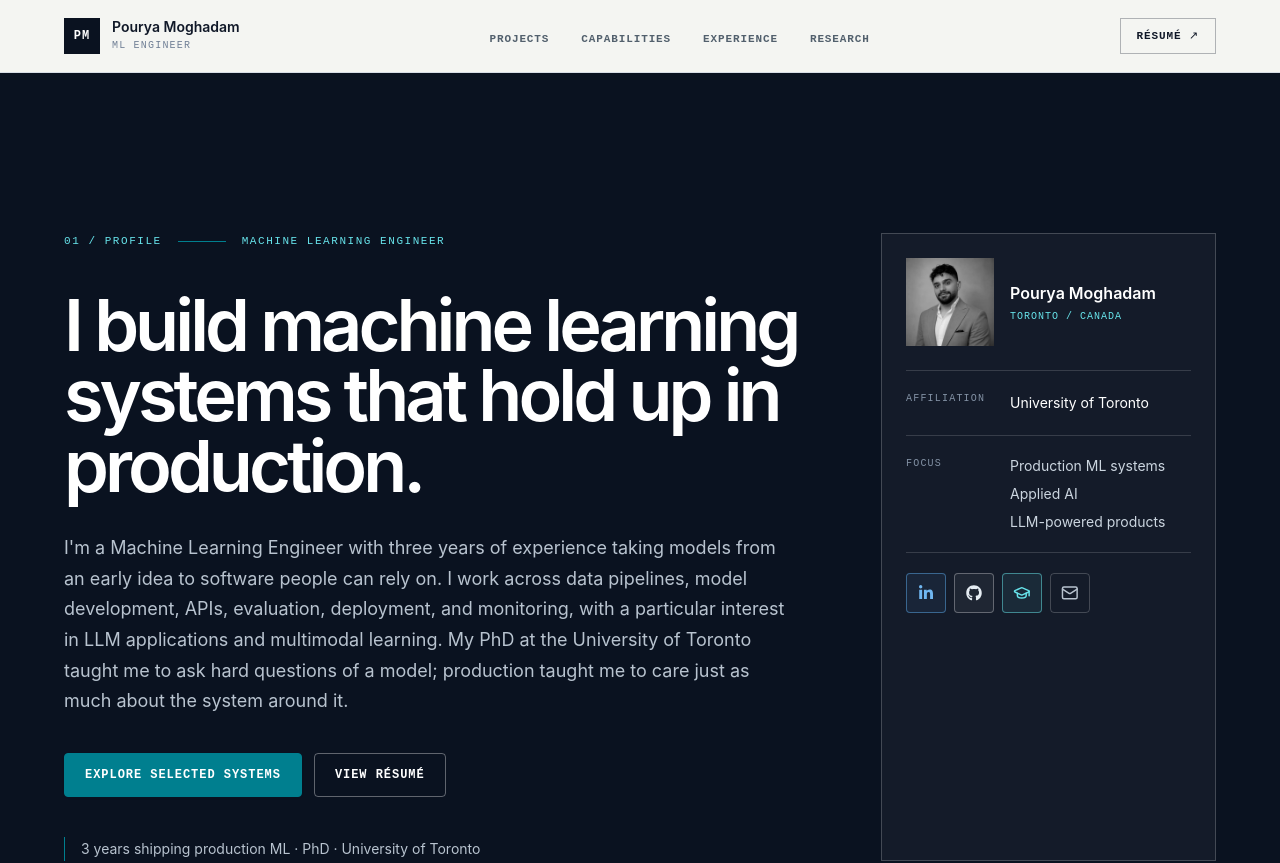
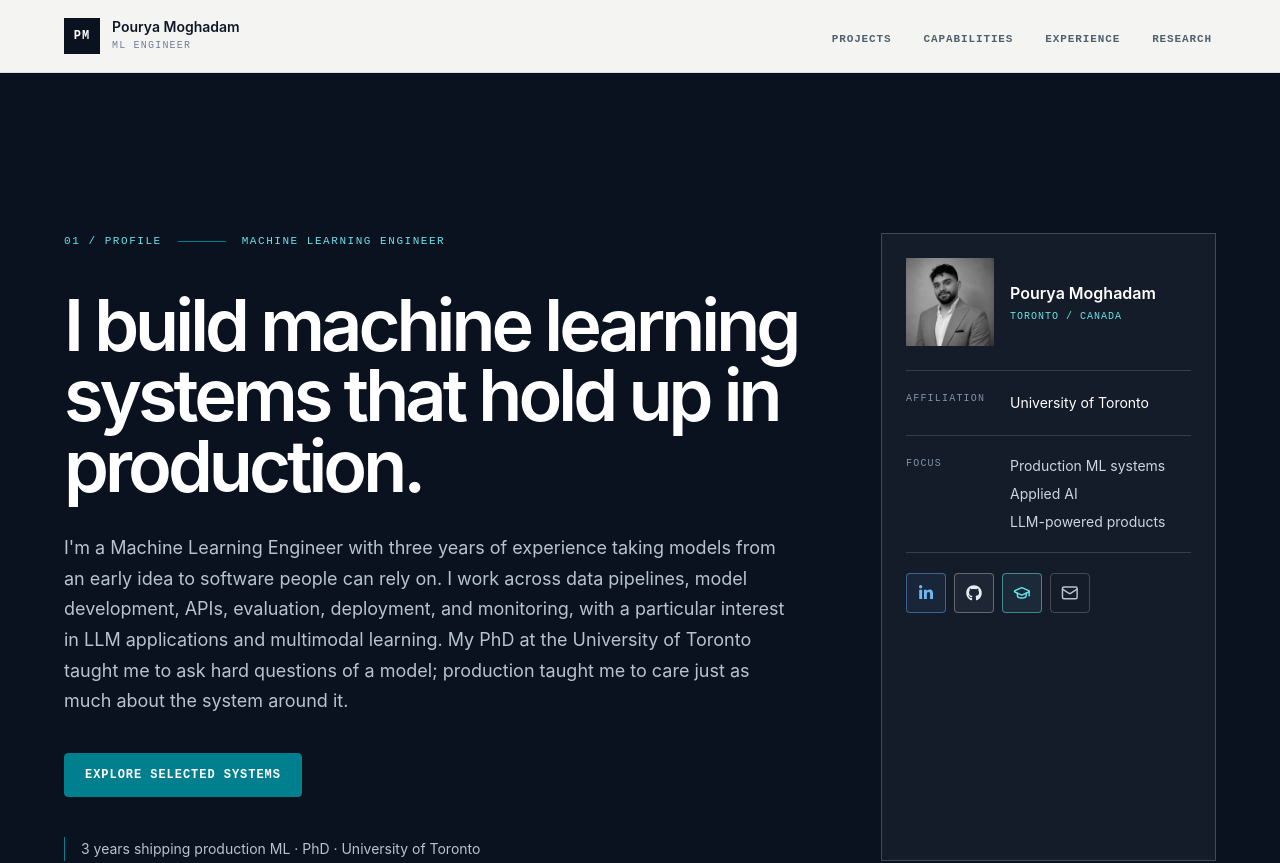
Before and after one commit to Pourya-Moghadam74/Pourya-Moghadam74.github.io, a React (Vite) app: page / in a window 1280 px wide. Shown: the top 863 px of the page. Built offline with nearby package versions, Linux system fonts and the light colour scheme; the HTML template or start-up script is replaced by a standard one.

Commit message:
resume removed

```diff
--- a/src/Header.jsx
+++ b/src/Header.jsx
@@ -70,15 +70,6 @@ const Header = () => {
           </ul>
         </nav>
 
-        <a
-          href={profile.resumeUrl}
-          target="_blank"
-          rel="noopener noreferrer"
-          className="hidden min-h-9 items-center border border-primary/30 px-4 font-mono text-[11px] font-semibold uppercase tracking-[0.08em] text-primary transition-colors hover:border-accent hover:text-accent lg:inline-flex"
-        >
-          Résumé ↗
-        </a>
-
         <button
           ref={menuButtonRef}
           type="button"
@@ -109,16 +100,6 @@ const Header = () => {
                     </a>
                   </li>
                 ))}
-                <li className="mt-2 border-t border-subtle pt-2">
-                  <a
-                    href={profile.resumeUrl}
-                    target="_blank"
-                    rel="noopener noreferrer"
-                    className="block px-3 py-3 font-mono text-xs font-semibold uppercase tracking-[0.08em] text-accent"
-                  >
-                    View résumé ↗
-                  </a>
-                </li>
               </ul>
             </nav>
           </PageContainer>
--- a/src/LandingSection.jsx
+++ b/src/LandingSection.jsx
@@ -43,15 +43,6 @@ const LandingSection = () => {
           <div className="mt-9 flex flex-col gap-3 sm:flex-row sm:items-center">
             <Button as="a" href="#projects-section" className="w-full !border-accent !bg-accent !text-white hover:!bg-accent-hover hover:!text-ink sm:w-auto">
               Explore selected systems
-            </Button>
-            <Button
-              as="a"
-              href={profile.resumeUrl}
-              external
-              variant="secondary"
-              className="w-full !border-white/35 !text-white hover:!border-[#67E3EA] hover:!text-[#67E3EA] sm:w-auto"
-            >
-              View résumé
             </Button>
           </div>
 
--- a/src/content/profile.js
+++ b/src/content/profile.js
@@ -17,7 +17,6 @@ export const profile = {
   ],
   location: "Toronto, Canada",
   email: "Pouriya.Moghadam@gmail.com",
-  resumeUrl: "/Pourya-Moghadam-Resume.pdf",
   contactIntroduction:
     "If you're building a useful ML product, working through a difficult modeling problem, or looking for an engineer who can own the path to production, I'd be glad to hear from you.",
 };
```
